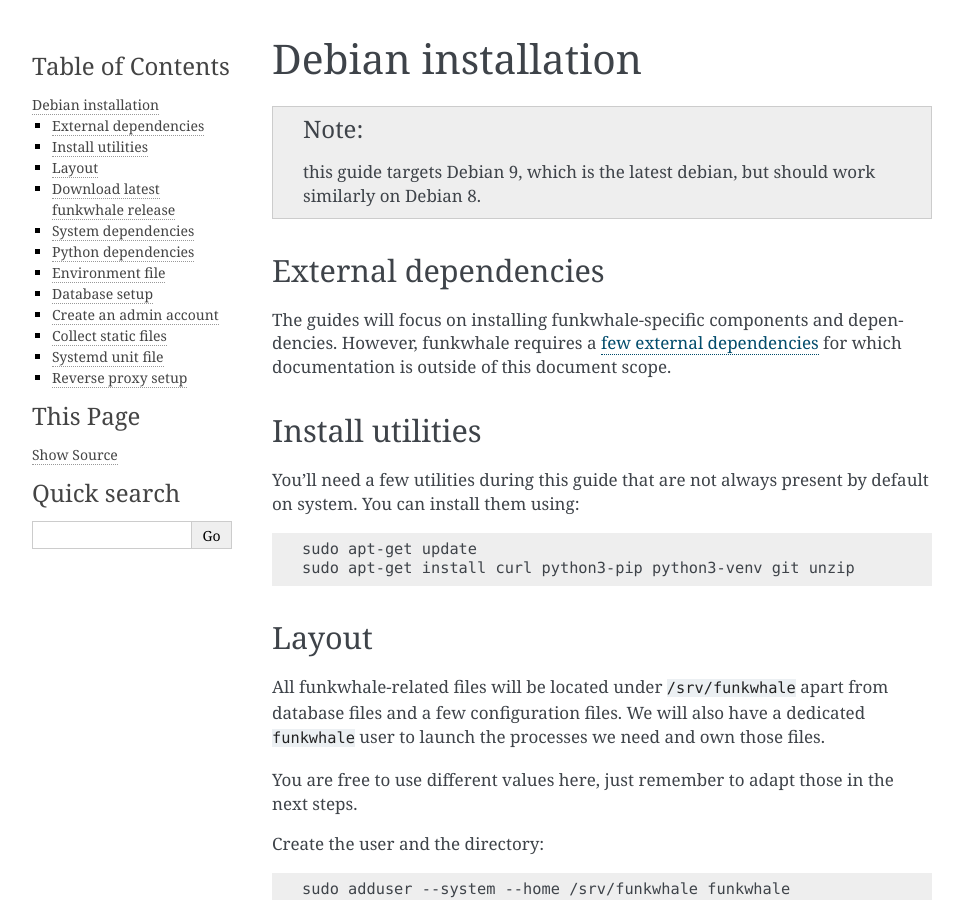
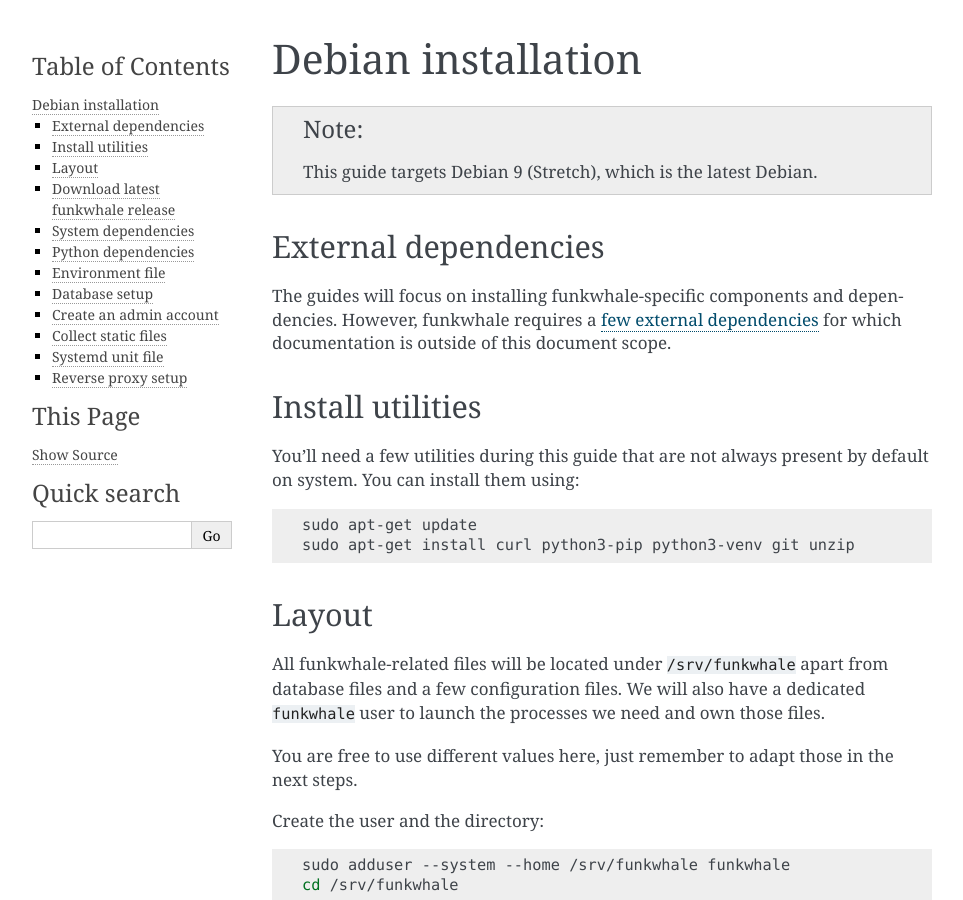
Before and after one commit to RYGhub/funkwhale, a Sphinx documentation site: the page built from docs/installation/debian.rst, in a window 1280 px wide and 900 px high. Shown: the whole window, without its empty margins (148-1111 px from the left). Built offline with Sphinx 7.4.7, drawn with Linux system fonts in a browser that asks for light colours; pages that are not in the unit, such as notebooks, are missing from menus.

Commit message:
Stop giving too much hope on Debian 8 compatibility
FW requires Python>=3.5 ; only Python 3.4 is packaged in Debian 8.

fix #300

```diff
--- a/docs/installation/debian.rst
+++ b/docs/installation/debian.rst
@@ -3,8 +3,7 @@
 
 .. note::
 
-    this guide targets Debian 9, which is the latest debian, but should work
-    similarly on Debian 8.
+    This guide targets Debian 9 (Stretch), which is the latest Debian.
 
 External dependencies
 ---------------------
```
